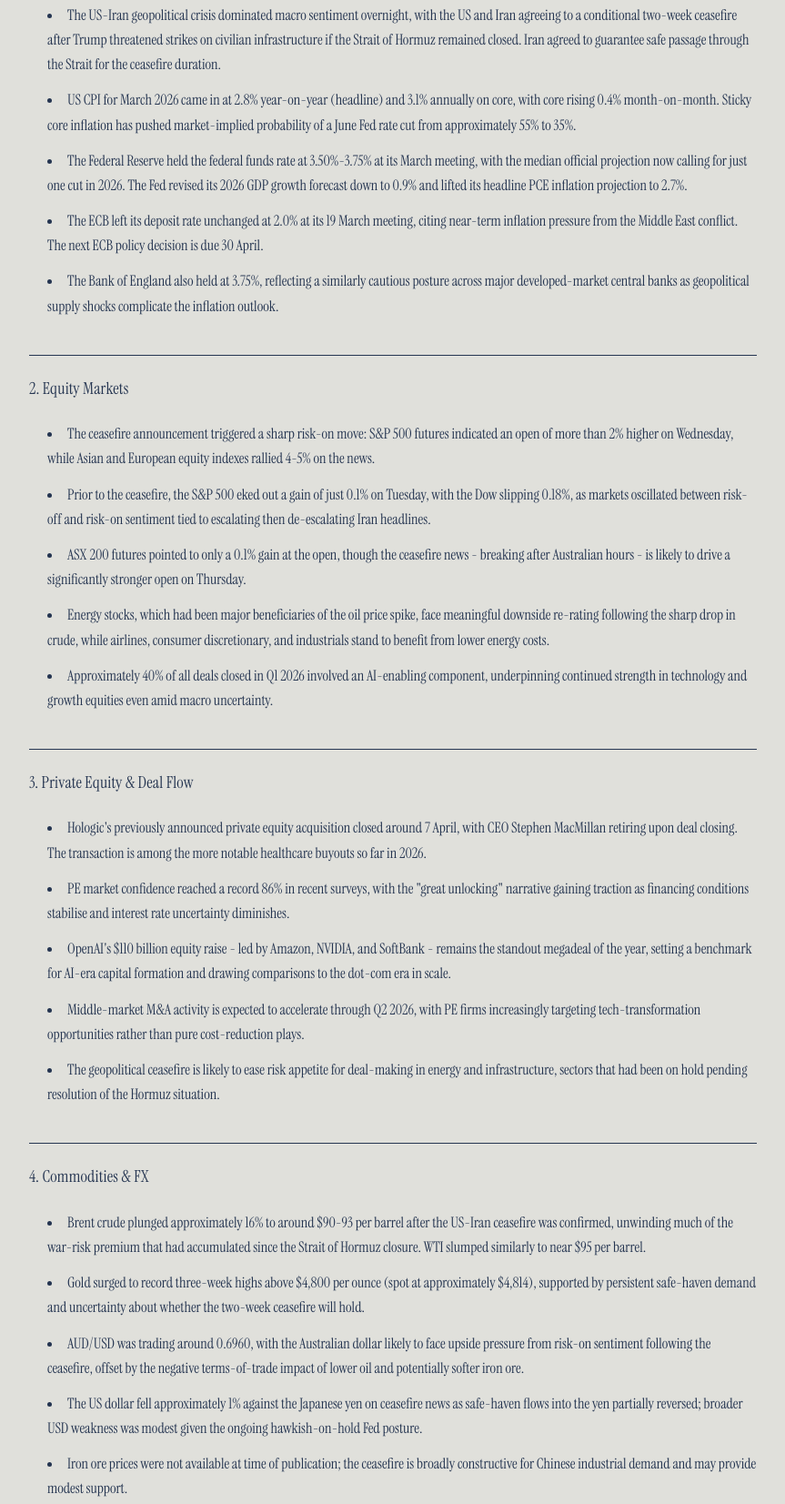
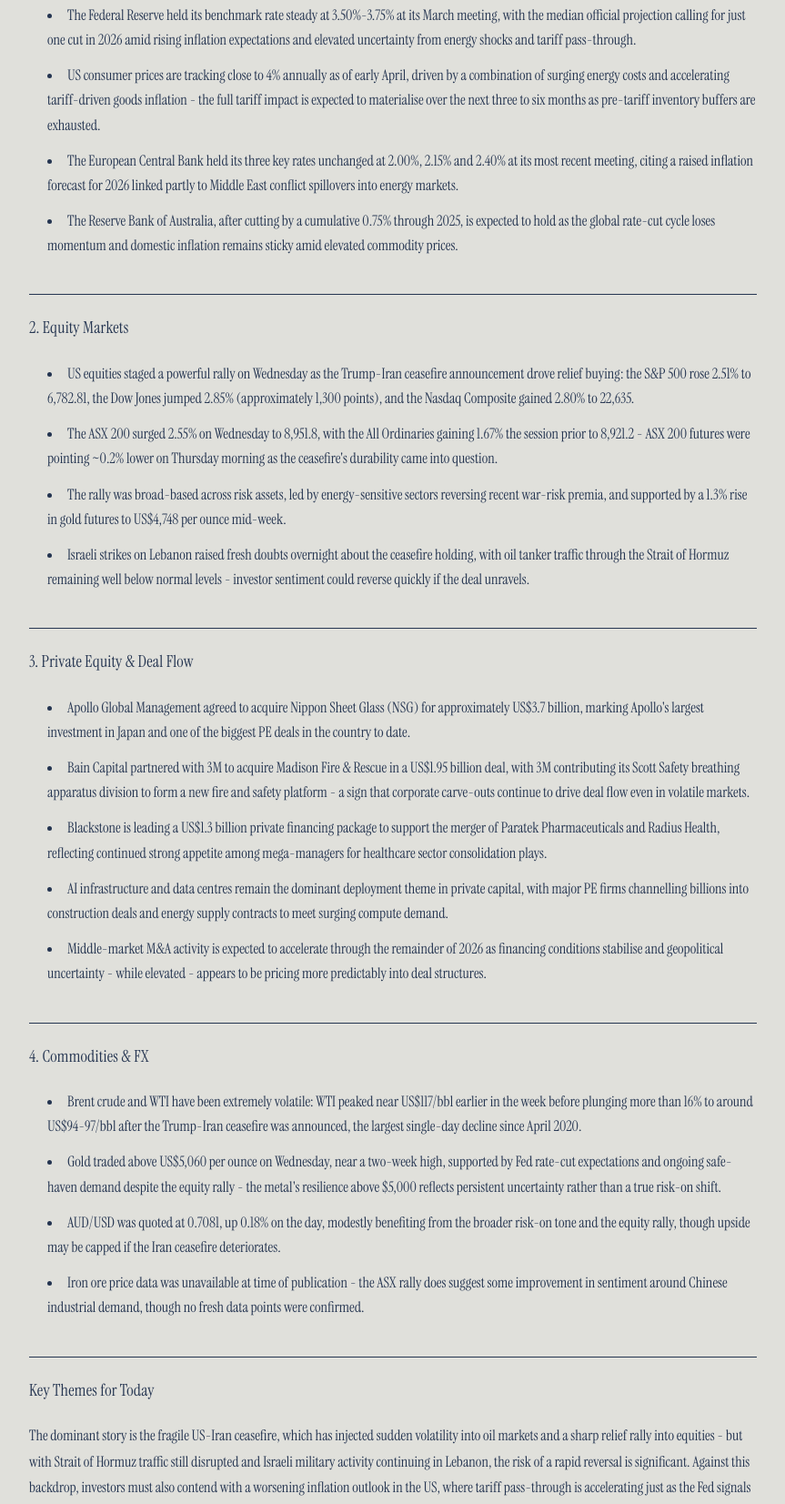
Before and after one commit to C-Murdoch/murdoch-capital-briefing, a website: page index.html in a window 1280 px wide. Shown: the part 466-2119 px from the top of the page at 91% size, without its empty margins (208-1071 px from the left). Drawn offline with Linux system fonts and the light colour scheme.

Commit message:
Briefing update 2026-04-09

```diff
--- a/index.html
+++ b/index.html
@@ -31,42 +31,39 @@
             <p style="font-size: 14px; letter-spacing: 1px; font-style: italic;">Morning Briefing</p>
         </div>
         <div id="briefing-content">
-          <p><strong>Wednesday 8 April 2026</strong></p>
+          <p>Thursday 9 April 2026</p>
 <h2>1. Global Macro</h2>
 <ul>
-<li>The US-Iran geopolitical crisis dominated macro sentiment overnight, with the US and Iran agreeing to a conditional two-week ceasefire after Trump threatened strikes on civilian infrastructure if the Strait of Hormuz remained closed. Iran agreed to guarantee safe passage through the Strait for the ceasefire duration.</li>
-<li>US CPI for March 2026 came in at 2.8% year-on-year (headline) and 3.1% annually on core, with core rising 0.4% month-on-month. Sticky core inflation has pushed market-implied probability of a June Fed rate cut from approximately 55% to 35%.</li>
-<li>The Federal Reserve held the federal funds rate at 3.50%-3.75% at its March meeting, with the median official projection now calling for just one cut in 2026. The Fed revised its 2026 GDP growth forecast down to 0.9% and lifted its headline PCE inflation projection to 2.7%.</li>
-<li>The ECB left its deposit rate unchanged at 2.0% at its 19 March meeting, citing near-term inflation pressure from the Middle East conflict. The next ECB policy decision is due 30 April.</li>
-<li>The Bank of England also held at 3.75%, reflecting a similarly cautious posture across major developed-market central banks as geopolitical supply shocks complicate the inflation outlook.</li>
+<li>The Federal Reserve held its benchmark rate steady at 3.50%-3.75% at its March meeting, with the median official projection calling for just one cut in 2026 amid rising inflation expectations and elevated uncertainty from energy shocks and tariff pass-through.</li>
+<li>US consumer prices are tracking close to 4% annually as of early April, driven by a combination of surging energy costs and accelerating tariff-driven goods inflation - the full tariff impact is expected to materialise over the next three to six months as pre-tariff inventory buffers are exhausted.</li>
+<li>The European Central Bank held its three key rates unchanged at 2.00%, 2.15% and 2.40% at its most recent meeting, citing a raised inflation forecast for 2026 linked partly to Middle East conflict spillovers into energy markets.</li>
+<li>The Reserve Bank of Australia, after cutting by a cumulative 0.75% through 2025, is expected to hold as the global rate-cut cycle loses momentum and domestic inflation remains sticky amid elevated commodity prices.</li>
 </ul>
 <h2>2. Equity Markets</h2>
 <ul>
-<li>The ceasefire announcement triggered a sharp risk-on move: S&amp;P 500 futures indicated an open of more than 2% higher on Wednesday, while Asian and European equity indexes rallied 4-5% on the news.</li>
-<li>Prior to the ceasefire, the S&amp;P 500 eked out a gain of just 0.1% on Tuesday, with the Dow slipping 0.18%, as markets oscillated between risk-off and risk-on sentiment tied to escalating then de-escalating Iran headlines.</li>
-<li>ASX 200 futures pointed to only a 0.1% gain at the open, though the ceasefire news - breaking after Australian hours - is likely to drive a significantly stronger open on Thursday.</li>
-<li>Energy stocks, which had been major beneficiaries of the oil price spike, face meaningful downside re-rating following the sharp drop in crude, while airlines, consumer discretionary, and industrials stand to benefit from lower energy costs.</li>
-<li>Approximately 40% of all deals closed in Q1 2026 involved an AI-enabling component, underpinning continued strength in technology and growth equities even amid macro uncertainty.</li>
+<li>US equities staged a powerful rally on Wednesday as the Trump-Iran ceasefire announcement drove relief buying: the S&amp;P 500 rose 2.51% to 6,782.81, the Dow Jones jumped 2.85% (approximately 1,300 points), and the Nasdaq Composite gained 2.80% to 22,635.</li>
+<li>The ASX 200 surged 2.55% on Wednesday to 8,951.8, with the All Ordinaries gaining 1.67% the session prior to 8,921.2 - ASX 200 futures were pointing ~0.2% lower on Thursday morning as the ceasefire's durability came into question.</li>
+<li>The rally was broad-based across risk assets, led by energy-sensitive sectors reversing recent war-risk premia, and supported by a 1.3% rise in gold futures to US$4,748 per ounce mid-week.</li>
+<li>Israeli strikes on Lebanon raised fresh doubts overnight about the ceasefire holding, with oil tanker traffic through the Strait of Hormuz remaining well below normal levels - investor sentiment could reverse quickly if the deal unravels.</li>
 </ul>
 <h2>3. Private Equity &amp; Deal Flow</h2>
 <ul>
-<li>Hologic's previously announced private equity acquisition closed around 7 April, with CEO Stephen MacMillan retiring upon deal closing. The transaction is among the more notable healthcare buyouts so far in 2026.</li>
-<li>PE market confidence reached a record 86% in recent surveys, with the "great unlocking" narrative gaining traction as financing conditions stabilise and interest rate uncertainty diminishes.</li>
-<li>OpenAI's $110 billion equity raise - led by Amazon, NVIDIA, and SoftBank - remains the standout megadeal of the year, setting a benchmark for AI-era capital formation and drawing comparisons to the dot-com era in scale.</li>
-<li>Middle-market M&amp;A activity is expected to accelerate through Q2 2026, with PE firms increasingly targeting tech-transformation opportunities rather than pure cost-reduction plays.</li>
-<li>The geopolitical ceasefire is likely to ease risk appetite for deal-making in energy and infrastructure, sectors that had been on hold pending resolution of the Hormuz situation.</li>
+<li>Apollo Global Management agreed to acquire Nippon Sheet Glass (NSG) for approximately US$3.7 billion, marking Apollo's largest investment in Japan and one of the biggest PE deals in the country to date.</li>
+<li>Bain Capital partnered with 3M to acquire Madison Fire &amp; Rescue in a US$1.95 billion deal, with 3M contributing its Scott Safety breathing apparatus division to form a new fire and safety platform - a sign that corporate carve-outs continue to drive deal flow even in volatile markets.</li>
+<li>Blackstone is leading a US$1.3 billion private financing package to support the merger of Paratek Pharmaceuticals and Radius Health, reflecting continued strong appetite among mega-managers for healthcare sector consolidation plays.</li>
+<li>AI infrastructure and data centres remain the dominant deployment theme in private capital, with major PE firms channelling billions into construction deals and energy supply contracts to meet surging compute demand.</li>
+<li>Middle-market M&amp;A activity is expected to accelerate through the remainder of 2026 as financing conditions stabilise and geopolitical uncertainty - while elevated - appears to be pricing more predictably into deal structures.</li>
 </ul>
 <h2>4. Commodities &amp; FX</h2>
 <ul>
-<li>Brent crude plunged approximately 16% to around $90-93 per barrel after the US-Iran ceasefire was confirmed, unwinding much of the war-risk premium that had accumulated since the Strait of Hormuz closure. WTI slumped similarly to near $95 per barrel.</li>
-<li>Gold surged to record three-week highs above $4,800 per ounce (spot at approximately $4,814), supported by persistent safe-haven demand and uncertainty about whether the two-week ceasefire will hold.</li>
-<li>AUD/USD was trading around 0.6960, with the Australian dollar likely to face upside pressure from risk-on sentiment following the ceasefire, offset by the negative terms-of-trade impact of lower oil and potentially softer iron ore.</li>
-<li>The US dollar fell approximately 1% against the Japanese yen on ceasefire news as safe-haven flows into the yen partially reversed; broader USD weakness was modest given the ongoing hawkish-on-hold Fed posture.</li>
-<li>Iron ore prices were not available at time of publication; the ceasefire is broadly constructive for Chinese industrial demand and may provide modest support.</li>
+<li>Brent crude and WTI have been extremely volatile: WTI peaked near US$117/bbl earlier in the week before plunging more than 16% to around US$94-97/bbl after the Trump-Iran ceasefire was announced, the largest single-day decline since April 2020.</li>
+<li>Gold traded above US$5,060 per ounce on Wednesday, near a two-week high, supported by Fed rate-cut expectations and ongoing safe-haven demand despite the equity rally - the metal's resilience above $5,000 reflects persistent uncertainty rather than a true risk-on shift.</li>
+<li>AUD/USD was quoted at 0.7081, up 0.18% on the day, modestly benefiting from the broader risk-on tone and the equity rally, though upside may be capped if the Iran ceasefire deteriorates.</li>
+<li>Iron ore price data was unavailable at time of publication - the ASX rally does suggest some improvement in sentiment around Chinese industrial demand, though no fresh data points were confirmed.</li>
 </ul>
 <h2>Key Themes for Today</h2>
-<p>The US-Iran ceasefire is the defining event of the week, triggering a sharp reversal in oil prices and broad equity relief rally - but the two-week window means markets remain on a knife-edge and volatility premiums should stay elevated. Against this backdrop, investors must also contend with the CPI data confirming sticky US core inflation at 3.1%, which materially reduces the probability of a June Fed rate cut and keeps real rates high at a time when geopolitical risk could still re-escalate.</p>
-<p><em>Briefing compiled by Murdoch Capital AI | 8 April 2026</em></p>
+<p>The dominant story is the fragile US-Iran ceasefire, which has injected sudden volatility into oil markets and a sharp relief rally into equities - but with Strait of Hormuz traffic still disrupted and Israeli military activity continuing in Lebanon, the risk of a rapid reversal is significant. Against this backdrop, investors must also contend with a worsening inflation outlook in the US, where tariff pass-through is accelerating just as the Fed signals limited appetite for further cuts - creating a challenging environment where geopolitical de-escalation and monetary policy are pulling in opposite directions.</p>
+<p><em>Briefing compiled by Murdoch Capital AI | Thursday 9 April 2026</em></p>
         </div>
     </div>
 </body>
```
